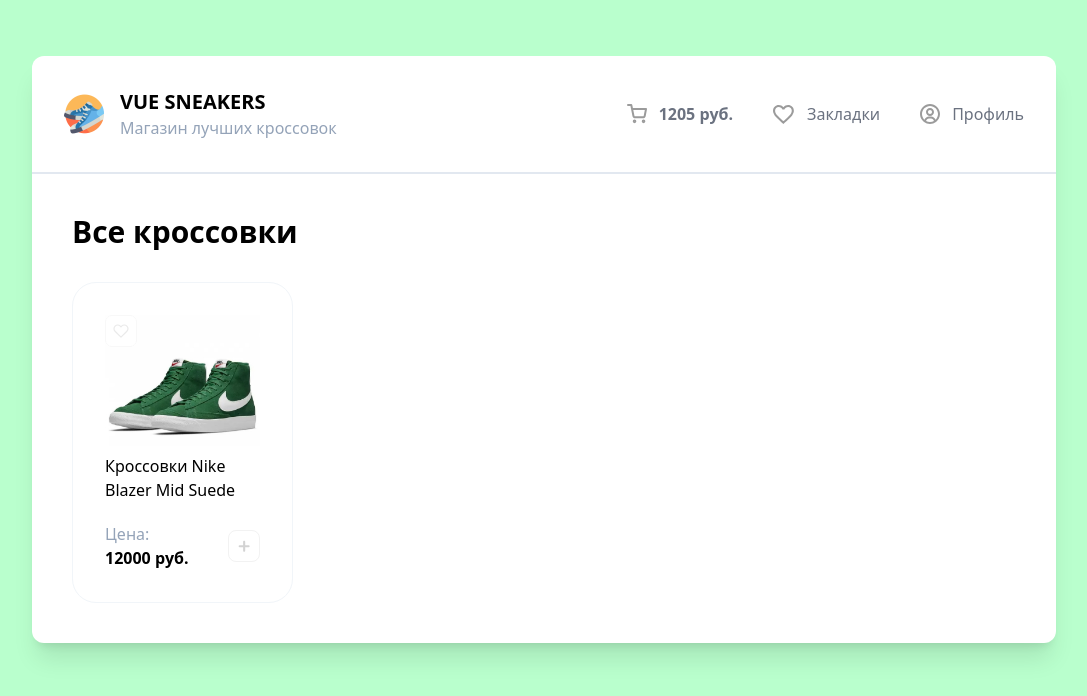
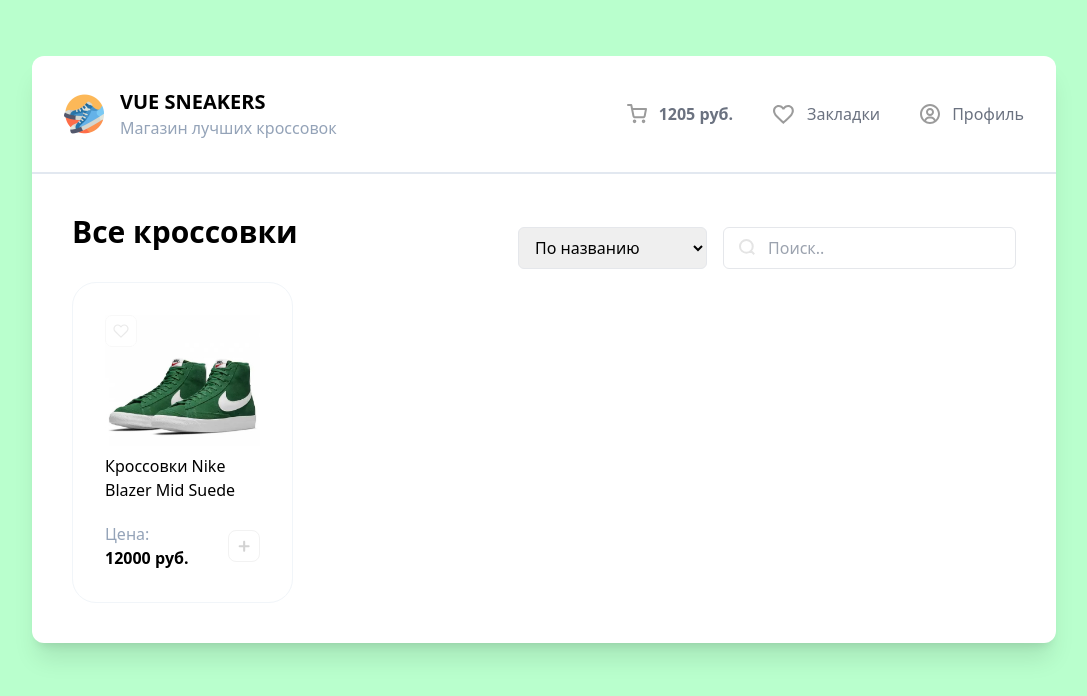
Before and after one commit to estecore/vueSneakersShop, a Vue app: page / in a window 1280 px wide. Shown: the top 696 px of the page, without its empty margins (96-1183 px from the left). Built offline with nearby package versions, Linux system fonts and the light colour scheme.

Commit message:
add select and search input

```diff
--- a/src/App.vue
+++ b/src/App.vue
@@ -10,7 +10,25 @@
     <Header />
 
     <div class="p-10">
-      <h2 class="text-3xl font-bold mb-8">Все кроссовки</h2>
+      <div class="flex justify-between items-center">
+        <h2 class="text-3xl font-bold mb-8">Все кроссовки</h2>
+
+        <div class="flex gap-4">
+          <select class="py-2 px-3 border rounded-md outline-none">
+            <option>По названию</option>
+            <option>По цене(дешевле)</option>
+            <option>По цене(дороже)</option>
+          </select>
+          <div class="relative">
+            <img class="absolute left-4 top-3" src=/search.svg alt="search"/>
+            <input
+              class="border rounded-md py-2 pl-11 pr-4 outline-none focus:border-gray-400"
+              type="text"
+              placeholder="Поиск.."
+            />
+          </div>
+        </div>
+      </div>
       <CardList />
     </div>
   </div>
```
